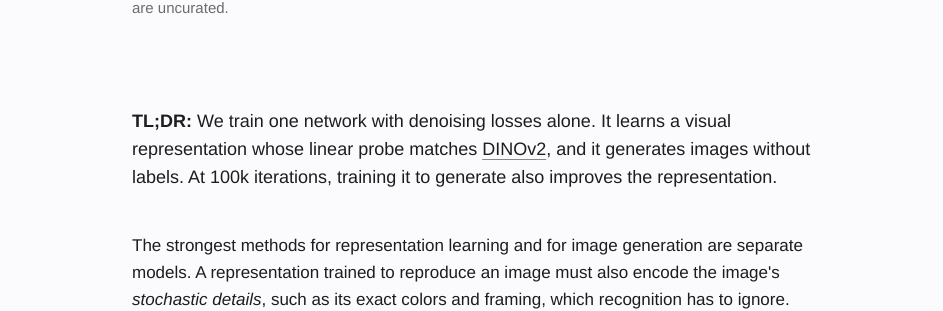
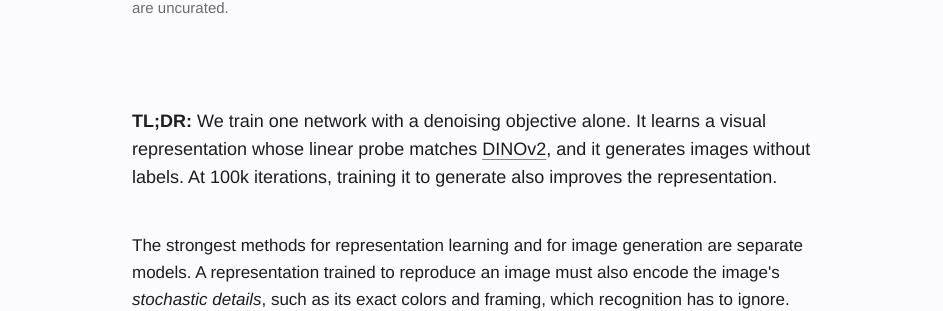
Before and after one commit to rabiulcste/rabiulcste.github.io, a Jekyll site: the page built from dem-denoising-embeddings/index.html, in a window 1280 px wide and 900 px high, scrolled down 857 px. Shown: the part 149-460 px from the top of the window, without its empty margins (168-1111 px from the left). Built offline with Jekyll 4.4.1, drawn with Linux system fonts in a browser that asks for light colours.

Commit message:
DEM page: denoising objective

```diff
--- a/dem-denoising-embeddings/index.html
+++ b/dem-denoising-embeddings/index.html
@@ -237,7 +237,7 @@ bibtex: |
 </section>
 
 <section id="tldr">
-    <p class="tldr"><strong>TL;DR:</strong> We train one network with denoising losses alone. It learns a visual representation whose linear probe matches <a href="https://arxiv.org/abs/2304.07193">DINOv2</a>, and it generates images without labels. At 100k iterations, training it to generate also improves the representation.</p>
+    <p class="tldr"><strong>TL;DR:</strong> We train one network with a denoising objective alone. It learns a visual representation whose linear probe matches <a href="https://arxiv.org/abs/2304.07193">DINOv2</a>, and it generates images without labels. At 100k iterations, training it to generate also improves the representation.</p>
 </section>
 <section class="intro">
     <p>The strongest methods for representation learning and for image generation are separate models. A representation trained to reproduce an image must also encode the image's <em>stochastic details</em>, such as its exact colors and framing, which recognition has to ignore. Denoising embedding models (DEMs) keep the semantics and the details in different places inside one network. A DEM first denoises an image's embedding given another view of the same image, and then denoises the pixels given that embedding. The embedding is trained to hold what the views share, and the pixel level draws the remaining detail.</p>
```
